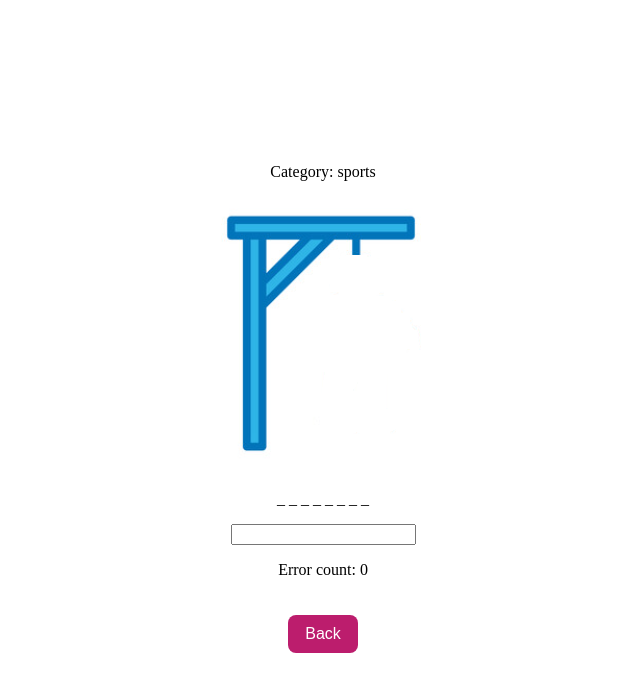
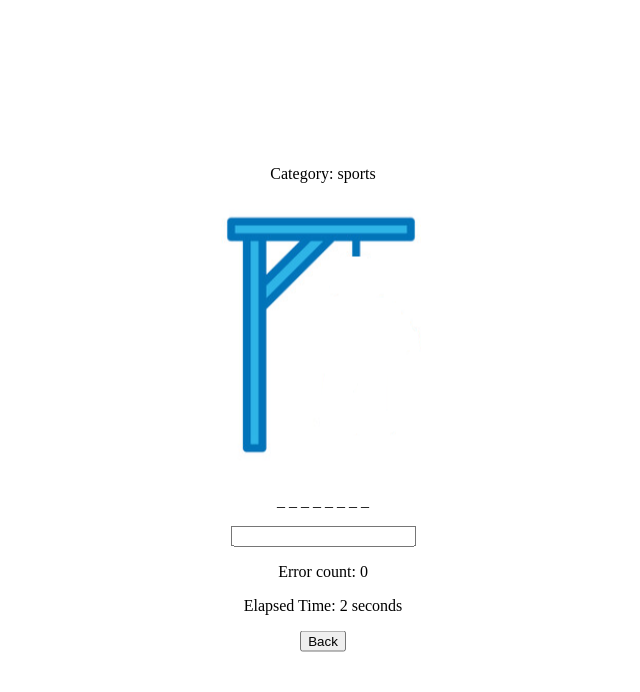
Before and after one commit to MauricioASG/the_hangman_game, a React (Vite) app: page / in a window 1280 px wide. Both pictures are taken after a click on the button "Play". Shown: the top 692 px of the page, without its empty margins (317-957 px from the left). Built offline with nearby package versions, Linux system fonts and the light colour scheme.

Commit message:
clock was added to the game

```diff
--- a/src/App.tsx
+++ b/src/App.tsx
@@ -1,10 +1,14 @@
 // App.tsx
 import { useState } from 'react';
-import Hangman from './components/Hangman'; // Importa el componente Hangman
-import Welcome from './components/Welcome'; // Importa el componente Welcome
+import Hangman from './components/Hangman';
+import Welcome from './components/Welcome';
 
 // Definición del objeto de categorías y palabras asociadas
-const categories = {
+interface Categories {
+  [key: string]: string[];
+}
+
+const categories: Categories = {
   fruits: ['apple', 'banana', 'cherry', 'date', 'fig', 'grap', 'kiwi'],
   animals: ['cat', 'dog', 'elephant', 'giraffe', 'lion', 'tiger', 'zebra'],
   countries: ['argentina', 'brazil', 'canada', 'denmark', 'egypt', 'france', 'germany'],
@@ -15,20 +19,20 @@ const categories = {
 // Componente funcional App
 function App() {
   const [showGame, setShowGame] = useState(false); // Estado para mostrar el juego o la pantalla de bienvenida
-  const [selectedCategory, setSelectedCategory] = useState(''); // Estado para la categoría seleccionada
+  const [selectedCategory, setSelectedCategory] = useState('');
 
   // Función para manejar el clic en "Play"
   const handlePlayClick = () => {
-    setShowGame(true); // Mostrar el juego
-    const categoriesKeys = Object.keys(categories); // Obtener las claves del objeto de categorías
-    const randomCategory = categoriesKeys[Math.floor(Math.random() * categoriesKeys.length)]; // Seleccionar una categoría aleatoria
-    setSelectedCategory(randomCategory); // Establecer la categoría seleccionada
+    setShowGame(true);
+    const categoriesKeys = Object.keys(categories);
+    const randomCategory = categoriesKeys[Math.floor(Math.random() * categoriesKeys.length)];
+    setSelectedCategory(randomCategory);
   };
 
   // Función para manejar el clic en "Back"
   const handleBackClick = () => {
-    setShowGame(false); // Ocultar el juego
-    setSelectedCategory(''); // Reiniciar la categoría seleccionada
+    setShowGame(false);
+    setSelectedCategory('');
   };
 
   return (
--- a/src/components/Hangman.tsx
+++ b/src/components/Hangman.tsx
@@ -1,8 +1,7 @@
 // Hangman.tsx
-
-import { useState } from "react";
-import "../css/Hangman.css"; // Importa los estilos CSS para el componente Hangman
-import hangmanpart1 from "../img/hangmanPart1.png"; // Importa las imágenes del juego del ahorcado
+import { useState, useEffect } from "react";
+import "../css/Hangman.css";
+import hangmanpart1 from "../img/hangmanPart1.png";
 import hangmanpart2 from "../img/hangmanPart2.png";
 import hangmanpart3 from "../img/hangmanPart3.png";
 import hangmanpart4 from "../img/hangmanPart4.png";
@@ -10,48 +9,23 @@ import hangmanpart5 from "../img/hangmanPart5.png";
 import hangmanpart6 from "../img/hangmanPart6.png";
 import hangmanpart7 from "../img/hangmanPart7.png";
 
-// Definición de la interfaz de las propiedades de Hangman
 interface HangmanProps {
-  words: string[]; // Array de palabras para adivinar
-  category: string; // Categoría del juego
-  onBackClick: () => void; // Función de devolución de llamada para manejar el clic en "Back"
+  words: string[];
+  category: string;
+  onBackClick: () => void;
+  className?: string; // Agregar prop para la clase personalizada
 }
 
-// Componente funcional Hangman que recibe las propiedades definidas en HangmanProps
-const Hangman = ({ words, category, onBackClick }: HangmanProps) => {
-  const [selectedWord, setSelectedWord] = useState(words[0]); // Estado para la palabra seleccionada
-  const [guessedLetters, setGuessedLetters] = useState<string[]>([]); // Estado para las letras adivinadas
-  const [errorCount, setErrorCount] = useState(0); // Estado para el contador de errores
+const Hangman = ({ words, category, onBackClick, className }: HangmanProps) => {
+  const [selectedWord, setSelectedWord] = useState(words[0]);
+  const [guessedLetters, setGuessedLetters] = useState<string[]>([]);
+  const [errorCount, setErrorCount] = useState(0);
+  const [elapsedTime, setElapsedTime] = useState(0);
 
-  // Función para mostrar la palabra a adivinar con las letras adivinadas y guiones para las no adivinadas
-  const displayWord = selectedWord.split("").map((letter) => {
-    if (guessedLetters.includes(letter)) {
-      return letter;
-    } else {
-      return "_";
-    }
-  });
+  const displayWord = selectedWord
+    .split("")
+    .map((letter) => (guessedLetters.includes(letter) ? letter : "_"));
 
-  // Función para manejar el intento de adivinar una letra
-  const handleGuess = (letter: string) => {
-    if (!guessedLetters.includes(letter)) {
-      setGuessedLetters([...guessedLetters, letter]);
-      if (!selectedWord.includes(letter)) {
-        setErrorCount((prev) => prev + 1);
-      }
-    }
-  };
-
-  // Función para reiniciar el juego
-  const restartGame = () => {
-    const newWordIndex = Math.floor(Math.random() * words.length);
-    const newWord = words[newWordIndex];
-    setSelectedWord(newWord);
-    setGuessedLetters([]);
-    setErrorCount(0);
-  };
-
-  // Función para obtener la imagen correspondiente según el número de errores
   const getHangmanImage = () => {
     switch (errorCount) {
       case 1:
@@ -67,31 +41,53 @@ const Hangman = ({ words, category, onBackClick }: HangmanProps) => {
       case 6:
         return hangmanpart7;
       default:
-        return hangmanpart1; // Mostrar la imagen inicial del ahorcado
+        return hangmanpart1;
     }
   };
 
+  const restartGame = () => {
+    const newWordIndex = Math.floor(Math.random() * words.length);
+    const newWord = words[newWordIndex];
+    setSelectedWord(newWord);
+    setGuessedLetters([]);
+    setErrorCount(0);
+    setElapsedTime(0);
+  };
+
+  useEffect(() => {
+    const timer = setInterval(() => {
+      setElapsedTime((prevTime) => prevTime + 1);
+    }, 1000);
+
+    return () => clearInterval(timer);
+  }, []);
+
+  const handleGuess = (letter: string) => {
+    if (!guessedLetters.includes(letter)) {
+      setGuessedLetters([...guessedLetters, letter]);
+      if (!selectedWord.includes(letter)) {
+        setErrorCount((prev) => prev + 1);
+      }
+    }
+  };
+
+  const isWin = displayWord.join("") === selectedWord;
+
   return (
-    <div className="container">
-      <p>Category: {category}</p> {/* Muestra la categoría del juego */}
-      <img src={getHangmanImage()} alt="Hangman" /> {/* Muestra la imagen del ahorcado según los errores */}
-      <p>{displayWord.join(" ")}</p> {/* Muestra la palabra a adivinar con letras adivinadas y guiones */}
-      <input maxLength={1} onChange={(e) => handleGuess(e.target.value)} /> {/* Campo de entrada para adivinar letras */}
-      {/* Botón para seleccionar una nueva palabra o reiniciar el juego */}
-      {(displayWord.join("") === selectedWord || errorCount > 5) && (
-        <button
-          onClick={() => {
-            restartGame();
-            setSelectedWord(words[Math.floor(Math.random() * words.length)]);
-          }}
-        >
-          Select New Word
-        </button>
+    <div className={`container ${className}`}>
+      <p>Category: {category}</p>
+      <img src={getHangmanImage()} alt="Hangman" />
+      <p>{displayWord.join(" ")}</p>
+      <input maxLength={1} onChange={(e) => handleGuess(e.target.value)} />
+      {(isWin || errorCount > 5) && (
+        <button onClick={restartGame}>Select New Word</button>
       )}
-      <p>Error count: {errorCount}</p> {/* Muestra el contador de errores */}
-      {displayWord.join("") === selectedWord && <p>You win this round</p>} {/* Mensaje de victoria */}
-
-      <button className="back-button" onClick={onBackClick}>Back</button> {/* Botón "Back" */}
+      <p>Error count: {errorCount}</p>
+      {isWin && <p>You win this round</p>}
+      <p>Elapsed Time: {elapsedTime} seconds</p>
+      <button className="back-button" onClick={onBackClick}>
+        Back
+      </button>
     </div>
   );
 };
--- a/src/css/Hangman.css
+++ b/src/css/Hangman.css
@@ -1,78 +1,22 @@
 /* Hangman.css */
 
-.hangman-container {
-  display: flex;
-  flex-direction: column;
-  align-items: center;
+.container {
+  position: absolute;
+  top: 50%;
+  left: 50%;
+  transform: translate(-50%, -50%);
+  text-align: center;
 }
 
-/* Hangman.css */
-
-.hangman-word {
-  font-size: 28px;
-  font-family: 'Arial', sans-serif;
-  text-shadow: 2px 2px 4px rgba(0, 0, 0, 0.5); /* Agregar sombra al texto */
-  color: #ff5733; /* Cambiar color del texto a naranja brillante */
-  margin-bottom: 20px;
+/* Estilos para el reloj */
+.clock {
+  font-size: 20px;
+  margin-top: 10px;
 }
 
-
-
-.letter {
-  margin-right: 5px;
+/* Estilos adicionales para otros elementos relacionados con el tiempo */
+.time-info {
+  font-size: 16px;
+  color: #555;
+  margin-top: 5px;
 }
-
-.hangman-input {
-  margin-bottom: 20px;
-  padding: 5px;
-  font-size: 16px;
-}
-
-.hangman-buttons {
-  display: flex;
-  flex-direction: column;
-  align-items: center;
-}
-
-.hangman-button {
-  padding: 10px 20px;
-  margin-bottom: 10px;
-  font-size: 16px;
-  background-color: #007bff;
-  color: white;
-  border: none;
-  border-radius: 5px;
-  cursor: pointer;
-}
-
-.hangman-button:hover {
-  background-color: #0056b3;
-}
-
-.hangman-error {
-  margin-bottom: 10px;
-}
-
-.hangman-message {
-  font-weight: bold;
-  color: green;
-}
-
-.back-button {
-  background-color: #bc1d6d;
-  border: none;
-  color: white;
-  padding: 10px 17px;
-  text-align: center;
-  text-decoration: none;
-  display: inline-block;
-  font-size: 16px;
-  margin-top: 20px;
-  cursor: pointer;
-  border-radius: 8px;
-  transition: background-color 0.3s;
-}
-
-.back-button:hover {
-  background-color: #042537;
-}
```
